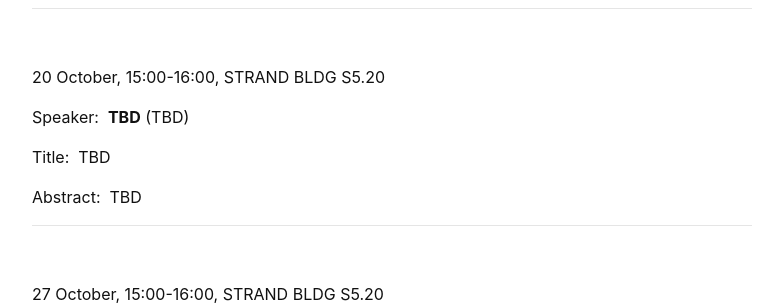
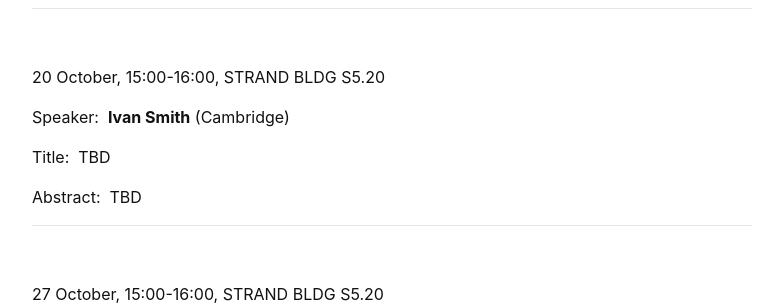
Before and after one commit to kcl-geometry-seminar/kcl-geometry-seminar.github.io, a Jekyll site: the page built from pages/index.md, in a window 1280 px wide and 900 px high, scrolled down 432 px. Shown: the part 153-458 px from the top of the window, without its empty margins (248-1031 px from the left). Built offline with Jekyll 4.4.1, drawn with Linux system fonts in a browser that asks for light colours; a script that is not in the unit is left out.

Commit message:
Update speaker information in index.md

```diff
--- a/pages/index.md
+++ b/pages/index.md
@@ -38,7 +38,7 @@ Abstract:&nbsp; TBD
 
 20 October,  15:00-16:00, STRAND BLDG S5.20
 
-Speaker:&nbsp; **TBD** (TBD)
+Speaker:&nbsp; **Ivan Smith** (Cambridge)
 
 Title:&nbsp; TBD
 
```
